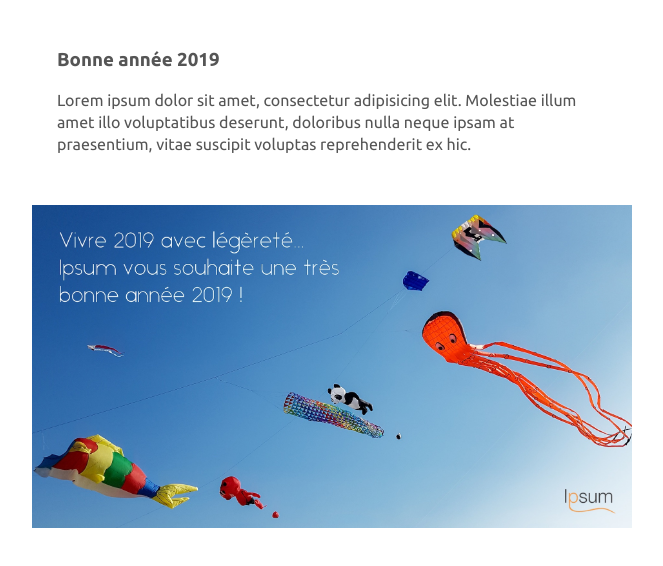
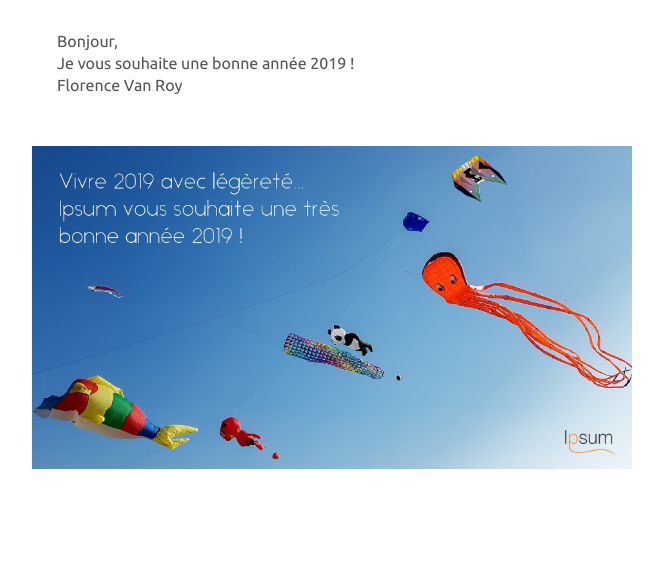
Before and after one commit to juliensnz/greeting_card, a plain HTML site: page index.html in a window 1280 px wide. Shown: the whole page, without its empty margins (308-971 px from the left). Drawn offline with Linux system fonts and the light colour scheme.

Commit message:
change text

```diff
--- a/index.html
+++ b/index.html
@@ -117,8 +117,10 @@
       <div
          style="font-family:Ubuntu, Helvetica, Arial, sans-serif;font-size:16px;line-height:22px;text-align:left;color:#555;"
       >
-        <h3>Bonne année 2019</h3>
-          Lorem ipsum dolor sit amet, consectetur adipisicing elit. Molestiae illum amet illo voluptatibus deserunt, doloribus nulla neque ipsam at praesentium, vitae suscipit voluptas reprehenderit ex hic.
+
+          Bonjour,<br/>
+Je vous souhaite une bonne année 2019 !<br/>
+Florence Van Roy<br/>
       </div>
 
               </td>
```
